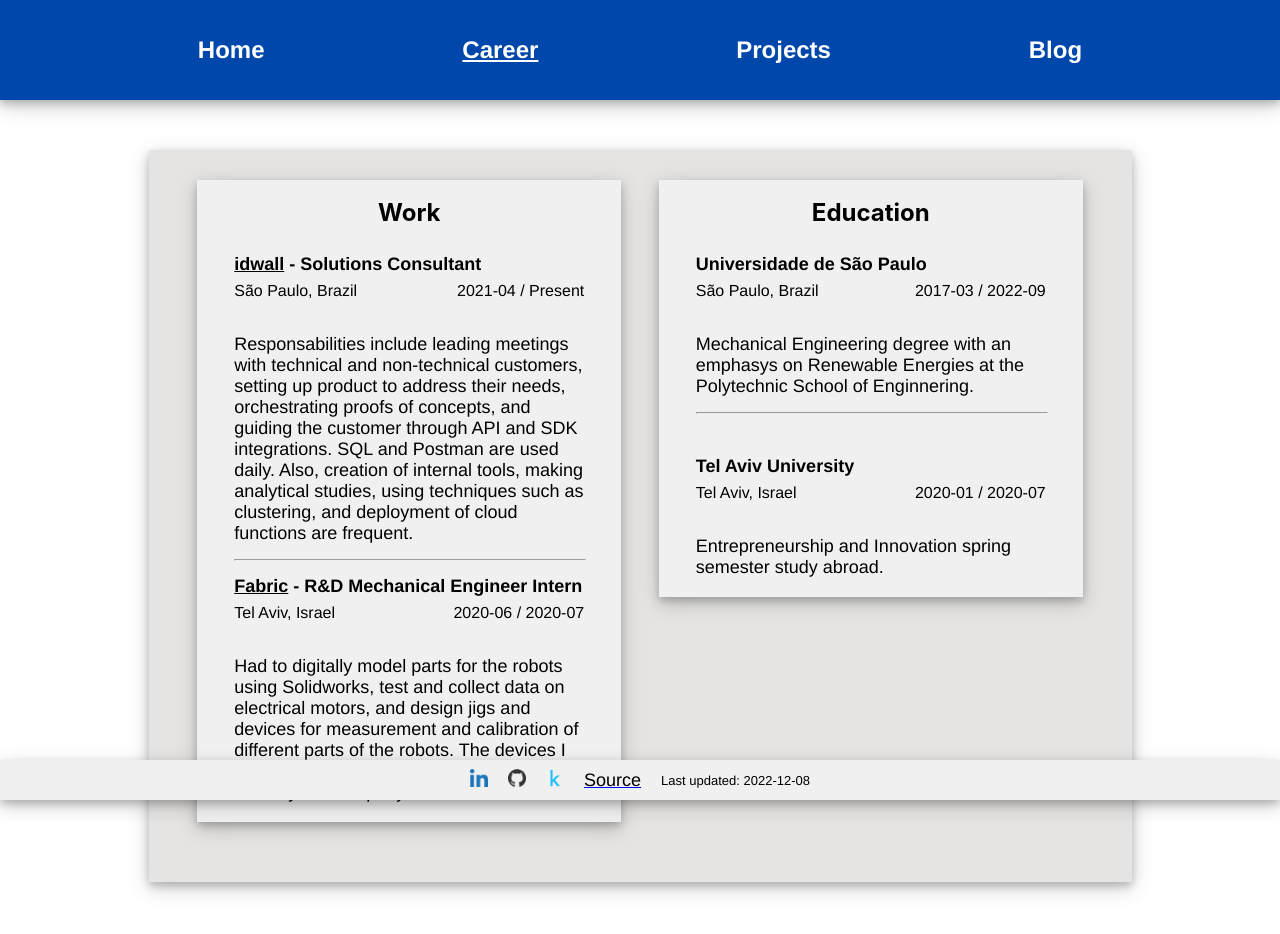
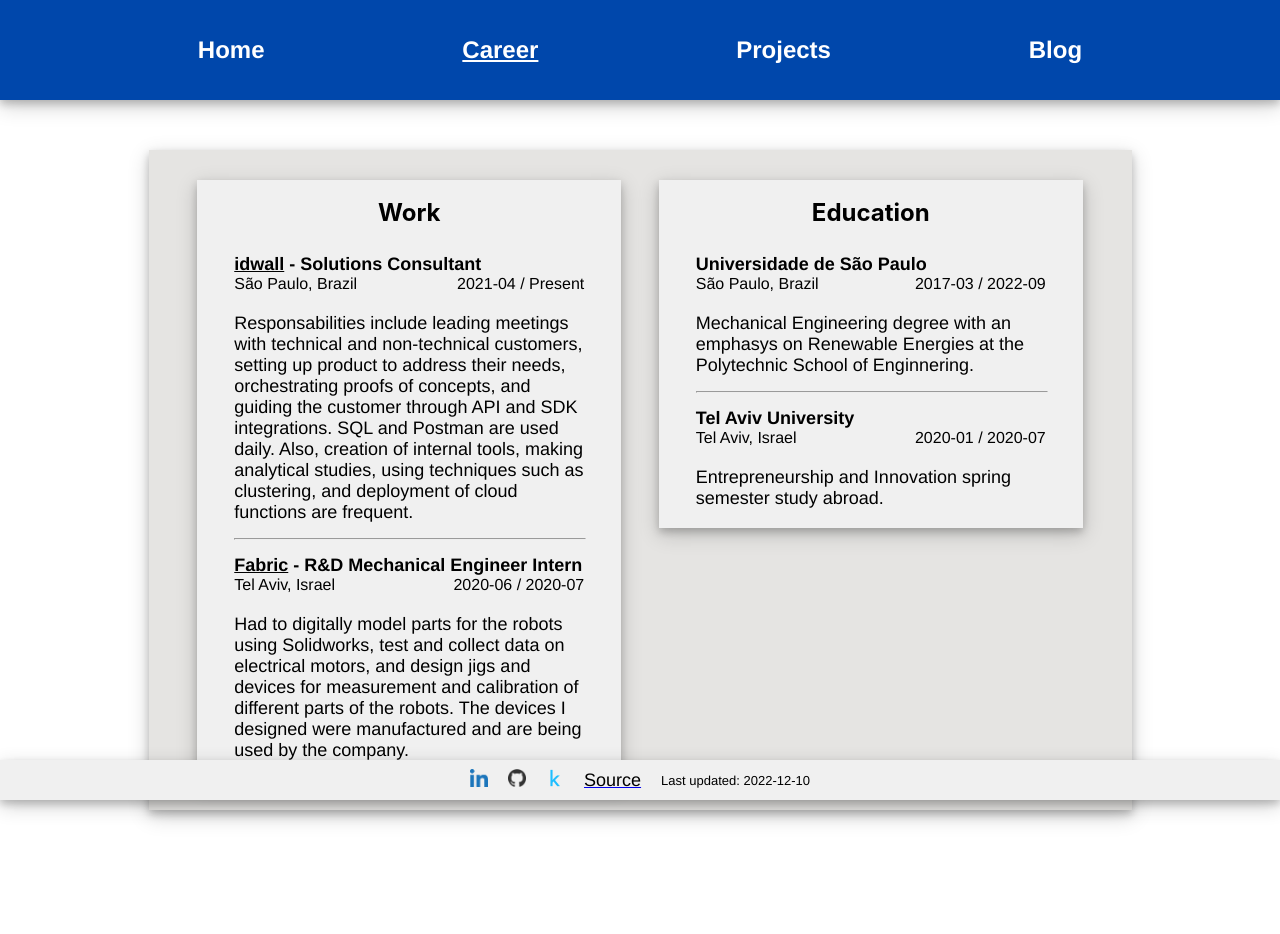
Before and after one commit to guerchen/my-site, a React (Create React App) app: page /career in a window 1280 px wide. Shown: the top 934 px of the page. After the commit the page ends 900 px from the top, so only its background shows below. Built offline with nearby package versions, Linux system fonts and the light colour scheme.

Commit message:
Componentized career page

```diff
--- /dev/null
+++ b/src/components/career_entry.js
@@ -0,0 +1,28 @@
+import React from 'react';
+import './career_entry.css';
+
+class CareerEntry extends React.Component {
+    render () {
+        return (
+        <div>
+            <div className='title-div'>
+                <h3 className='post-title'>
+                {this.props.work
+                ? <div><a href={this.props.link} className='link' target="_blank" rel="noopener noreferrer">{this.props.company}</a> - {this.props.role}</div>
+                : this.props.company
+                }
+                </h3>
+            </div>
+            <div className='place-date'>
+                <p className='career-locale'>{this.props.locale}</p>
+                <p className='post-date'>{this.props.period}</p>
+            </div><br />
+            <div className='content-div'>
+                <p className='post-content'>{this.props.description}</p>
+            </div>
+        </div>)
+    }
+
+  }
+
+  export {CareerEntry};
--- a/src/components/footer.js
+++ b/src/components/footer.js
@@ -5,7 +5,7 @@ import github from '../images/github_logo.png'
 import kaggle from '../images/kaggle_logo.webp'
 
 function Footer() {
-    const lastUpdated = '2022-12-08'
+    const lastUpdated = '2022-12-10'
 
     return (
         <div className='Footer'>
@@ -18,7 +18,7 @@ function Footer() {
             <a href='https://www.kaggle.com/arielguerchenzon' target="_blank" rel="noopener noreferrer">
                 <img src={kaggle} className='miniature' alt='kaggle logo'/>
             </a>
-            <a href='https://github.com/guerchen/my-site' target="_blank" rel="noopener noreferrer">
+            <a href='https://github.com/guerchen/my-site/tree/projects-page' target="_blank" rel="noopener noreferrer">
                 <p className='Source'>Source</p>
             </a>
             <p className='LastUpdt'>Last updated: {lastUpdated}</p>
--- a/src/pages/career.css
+++ b/src/pages/career.css
@@ -32,7 +32,6 @@
     width: auto;
     box-shadow: 0 4px 8px 0 rgba(0, 0, 0, 0.2), 0 6px 20px 0 rgba(0, 0, 0, 0.19);
     padding: 2% 4%;
-    margin-bottom: 30px;
     display: flex;
     flex-direction: column;
     row-gap: 7px;
--- a/src/pages/career.js
+++ b/src/pages/career.js
@@ -1,74 +1,45 @@
 import React from 'react';
 import './career.css';
 import { Footer } from '../components/footer'
+import { CareerEntry } from '../components/career_entry'
 
 function Career() {
-
     return (
         <div className='content'>
             <div className='career-card'>
                 <div className='work-text-card'>
-                <h2 className='section-title'>Work</h2>
-                    <div className='title-div'>
-                        <h3 className='post-title'>
-                            <a href='https://www.idwall.co' className='link' target="_blank" rel="noopener noreferrer">idwall</a> - Solutions Consultant
-                        </h3>
-                    </div>
-                    <div className='place-date'>
-                        <p className='career-locale'>São Paulo, Brazil</p>
-                        <p className='post-date'>2021-04 / Present</p>
-                    </div><br />
-                    <div className='content-div'>
-                        <p className='post-content'>
-                        Responsabilities include leading meetings with technical and non-technical customers,
-                        setting up product to address their needs, orchestrating proofs of concepts, and guiding the customer
-                        through API and SDK integrations. SQL and Postman are used daily. Also, creation of internal tools,
-                        making analytical studies, using techniques such as clustering, and deployment of cloud functions are frequent. </p>
-                    </div>
+                    <h2 className='section-title'>Work</h2>
+
+                    <CareerEntry work={true} link='https://www.idwall.co' company='idwall' role='Solutions Consultant'
+                    locale='São Paulo, Brazil' period='2021-04 / Present'
+                    description='Responsabilities include leading meetings with technical and non-technical customers,
+                    setting up product to address their needs, orchestrating proofs of concepts, and guiding the customer
+                    through API and SDK integrations. SQL and Postman are used daily. Also, creation of internal tools,
+                    making analytical studies, using techniques such as clustering, and deployment of cloud functions are frequent.'/>
+
                     <hr />
-                    <div className='title-div'>
-                        <h3 className='post-title'>
-                            <a href='https://www.getfabric.com' className='link' target="_blank" rel="noopener noreferrer">Fabric</a> - R&D Mechanical Engineer Intern
-                        </h3>
-                    </div>
-                    <div className='place-date'>
-                        <p className='career-locale'>Tel Aviv, Israel</p>
-                        <p className='post-date'>2020-06 / 2020-07</p>
-                    </div><br />
-                    <div className='content-div'>
-                        <p className='post-content'>Had to digitally model parts for the robots
-                        using Solidworks, test and collect data on electrical motors, and design jigs and devices
-                        for measurement and calibration of different parts of the robots. The devices I designed
-                        were manufactured and are being used by the company.</p>
-                    </div>
+
+                    <CareerEntry work={true} link='https://www.getfabric.com' company='Fabric' role='R&D Mechanical Engineer Intern'
+                    locale='Tel Aviv, Israel' period='2020-06 / 2020-07'
+                    description='Had to digitally model parts for the robots using Solidworks, test and collect data on
+                    electrical motors, and design jigs and devices for measurement and calibration of different parts
+                    of the robots. The devices I designed were manufactured and are being used by the company.'/>
+
                 </div>
                 <div className='education-text-card'>
                     <h2 className='section-title'>Education</h2>
-                    <div className='title-div'>
-                        <h3 className='post-title'>Universidade de São Paulo</h3>
-                    </div>
-                    <div className='place-date'>
-                        <p className='career-locale'>São Paulo, Brazil</p>
-                        <p className='post-date'>2017-03 / 2022-09</p>
-                    </div>
-                    <br />
-                    <div className='content-div'>
-                        <p className='post-content'>Mechanical Engineering degree with an emphasys on Renewable Energies at
-                        the Polytechnic School of Enginnering.</p>
-                    </div>
+
+                    <CareerEntry work={false} company='Universidade de São Paulo'
+                    locale='São Paulo, Brazil' period='2017-03 / 2022-09'
+                    description='Mechanical Engineering degree with an emphasys on Renewable Energies at
+                    the Polytechnic School of Enginnering.'/>
+
                     <hr />
-                    <br />
-                    <div className='title-div'>
-                        <h3 className='post-title'>Tel Aviv University</h3>
-                    </div>
-                    <div className='place-date'>
-                        <p className='career-locale'>Tel Aviv, Israel</p>
-                        <p className='post-date'>2020-01 / 2020-07</p>
-                    </div>
-                    <br />
-                    <div className='content-div'>
-                        <p className='post-content'>Entrepreneurship and Innovation spring semester study abroad.</p>
-                    </div>
+
+                    <CareerEntry work={false} company='Tel Aviv University'
+                    locale='Tel Aviv, Israel' period='2020-01 / 2020-07'
+                    description='Entrepreneurship and Innovation spring semester study abroad.'/>
+
                 </div>
             </div>
             <Footer />
--- a/src/pages/projects.js
+++ b/src/pages/projects.js
@@ -10,7 +10,7 @@ function Projects() {
                 <Project name='This very site' date='2022-12 / Present' description='My first personal website, made using React.js and deployed to github pages.
                 I Learned a lot about reusable React.js components, github pages deployment, and css styling. My previous experience with
                 Vue.js enabled me to pick up React.js very quickly, and I was able to build from the ground up and deploy within a week.'
-                link='https://github.com/guerchen/my-site' />
+                link='https://github.com/guerchen/my-site/tree/projects-page' />
                 <Project name='My own Facematch/Liveness' date='2022-09 / 2022-11' description='With the goal of better understanding the products offered by idwall,
                 I sought out to build my own version of Facematch with Liveness using a Kaggle selfies and IDs dataset and Tensorflow and Keras.
                 I learned a lot about image preprocessing, convolutional neural networks, TPUs, and more!'
```
Also changed, not shown: src/components/career_entry.css (added).
